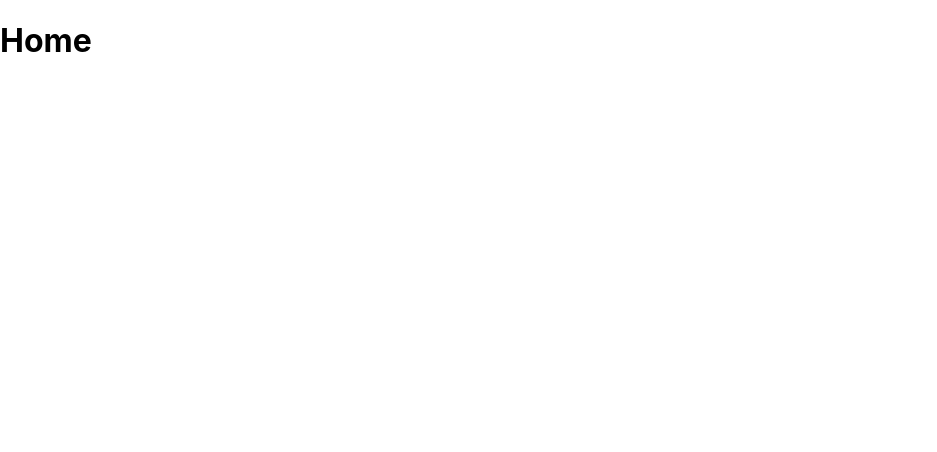
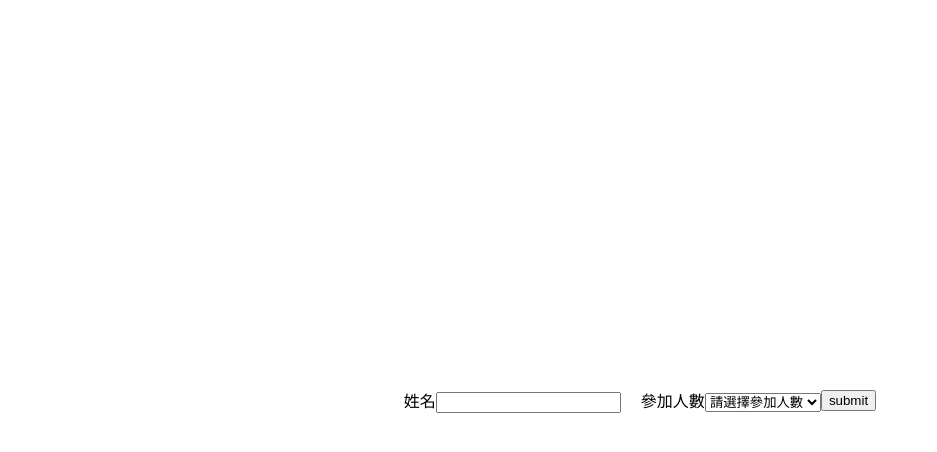
Before and after one commit to tsukimi0116/Wedding-Invitation, a React (Create React App) app: page / in a window 1280 px wide. Shown: the top 452 px of the page, without its empty margins (0-937 px from the left). Built offline with nearby package versions, Linux system fonts and the light colour scheme.

Commit message:
202205041729

```diff
--- a/package.json
+++ b/package.json
@@ -7,6 +7,7 @@
     "@testing-library/jest-dom": "^5.16.4",
     "@testing-library/react": "^13.2.0",
     "@testing-library/user-event": "^13.5.0",
+    "axios": "^0.27.2",
     "react": "^18.1.0",
     "react-dom": "^18.1.0",
     "react-redux": "^8.0.1",
--- a/src/Page/Home/Components/Home.jsx
+++ b/src/Page/Home/Components/Home.jsx
@@ -1,9 +1,64 @@
-import React from 'react';
+import React, { useState } from 'react';
+import Axios from "axios"
+import '../Stylesheets/Home.css'
 
 const Home = () => {
+    const [name, setName] = useState('')
+    const [num, setNum] = useState('#')
+
+    const nameHandler = (event) => {
+        setName(event.target.value);
+    }
+
+    const numHandler = (event) => {
+        setNum(event.target.value);
+    }
+
+    const submitFunc = async () => {
+        const obj = { name, num }
+        const result = await Axios.post('https://sheet.best/api/sheets/dc8beae0-b981-4ad9-b2ba-d11ae4b8f9d2', obj)
+        try {
+            console.log(result)
+        } catch (error) {
+            console.log(error)
+        }
+
+    }
 
     return (
-        <h1>Home</h1>
+        <div className='container'>
+            <div className='first'>
+                <label htmlFor="">
+                    姓名
+                    <input
+                        value={name}
+                        onChange={nameHandler}
+                        type="text" />
+                </label>
+            </div>
+
+            <div>
+                <label htmlFor="">
+                    參加人數
+                    <select name="num" id=""
+                        value={num}
+                        onChange={numHandler}>
+                        <option value="#" disabled>請選擇參加人數</option>
+                        <option value="1">1</option>
+                        <option value="2">2</option>
+                        <option value="3">3</option>
+                        <option value="4">4</option>
+                        <option value="5">5</option>
+                        <option value="6">6</option>
+                        <option value="7">7</option>
+                        <option value="8">8</option>
+                        <option value="9">9</option>
+                        <option value="10">10</option>
+                    </select>
+                </label>
+            </div>
+            <button onClick={submitFunc}>submit</button>
+        </div>
     )
 }
 
--- /dev/null
+++ b/src/Page/Home/Stylesheets/Home.css
@@ -0,0 +1,17 @@
+.container {
+  height: 100vh;
+  display: -webkit-box;
+  display: -ms-flexbox;
+  display: flex;
+  -webkit-box-pack: center;
+      -ms-flex-pack: center;
+          justify-content: center;
+  -webkit-box-align: center;
+      -ms-flex-align: center;
+          align-items: center;
+}
+
+.container .first {
+  margin-right: 20px;
+}
+/*# sourceMappingURL=Home.css.map */
--- /dev/null
+++ b/src/Page/Home/Stylesheets/Home.scss
@@ -0,0 +1,9 @@
+.container{
+    height: 100vh;
+    display: flex;
+    justify-content: center;
+    align-items: center;
+    .first{
+        margin-right: 20px;
+    }
+}
```
Also changed, not shown: src/Page/Home/Components/Select.jsx (added), 2 other files (tests, documents, lock files or other folders).
